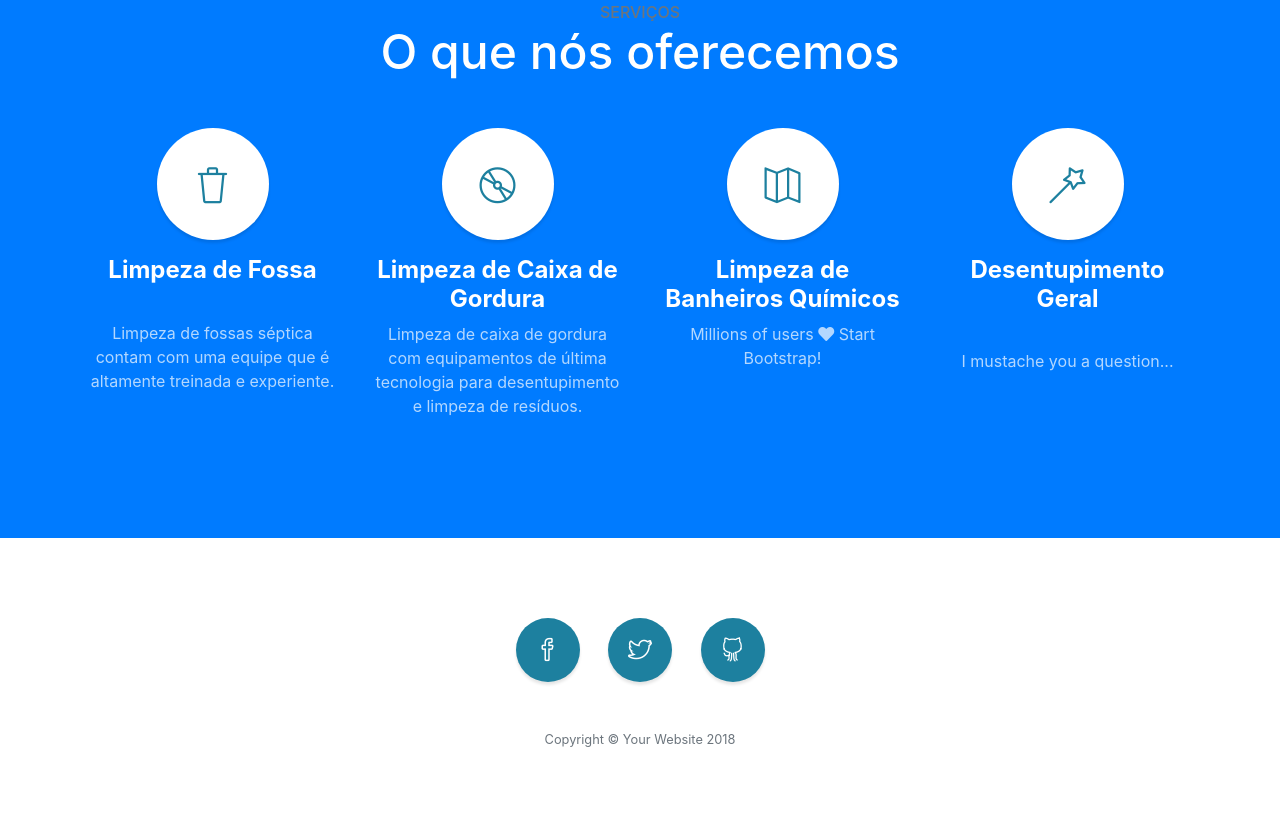
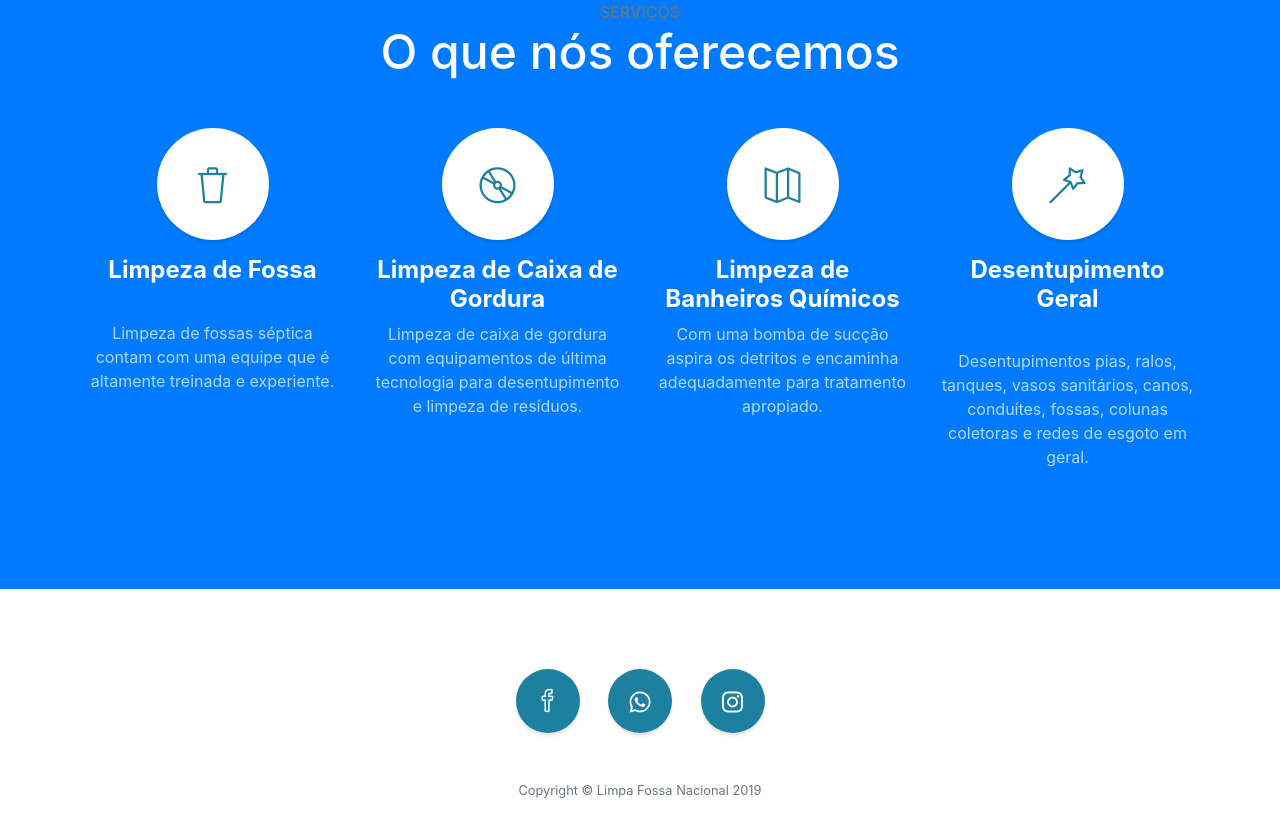
Before and after one commit to victtorfreitas/limpafossa, a website with bundled scripts: page index.html in a window 1280 px wide. Shown: the part 1349-2186 px from the top of the page. Built offline with nearby package versions, Linux system fonts and the light colour scheme.

Commit message:
Tela de serviços

```diff
--- a/index.html
+++ b/index.html
@@ -126,9 +126,7 @@
             <h4>
               <strong>Limpeza de Banheiros Químicos</strong>
             </h4>
-            <p class="text-faded mb-0">Millions of users
-              <i class="fas fa-heart"></i>
-              Start Bootstrap!</p>
+            <p class="text-faded mb-0">Com uma bomba de sucção aspira os detritos e encaminha adequadamente para tratamento apropiado.
           </div>
           <div class="col-lg-3 col-md-6">
             <span class="service-icon rounded-circle mx-auto mb-3">
@@ -137,7 +135,7 @@
             <h4>
               <strong>Desentupimento Geral</strong>
             </h4>
-            <p class="text-faded mb-0 text-marginTop">I mustache you a question...</p>
+            <p class="text-faded mb-0 text-marginTop">Desentupimentos pias, ralos, tanques, vasos sanitários, canos, conduítes, fossas, colunas coletoras e redes de esgoto em geral.</p>
           </div>
         </div>
       </div>
@@ -234,17 +232,18 @@
             </a>
           </li>
           <li class="list-inline-item">
-            <a class="social-link rounded-circle text-white mr-3" href="#">
-              <i class="icon-social-twitter"></i>
+            <a class="social-link rounded-circle text-white mr-3"href="https://wa.me/5563981369098">
+              <i class="fab fa-whatsapp"></i>
             </a>
           </li>
           <li class="list-inline-item">
-            <a class="social-link rounded-circle text-white" href="#">
-              <i class="icon-social-github"></i>
+            <a class="social-link rounded-circle text-white" href="https://www.instagram.com/limpafossanacional/?hl=pt-br">
+              <!-- <i class="icon-social-github"></i> -->
+              <i class="fab fa-instagram"></i>
             </a>
           </li>
         </ul>
-        <p class="text-muted small mb-0">Copyright &copy; Your Website 2018</p>
+        <p class="text-muted small mb-0">Copyright &copy; Limpa Fossa Nacional 2019</p>
       </div>
     </footer>
 
```
